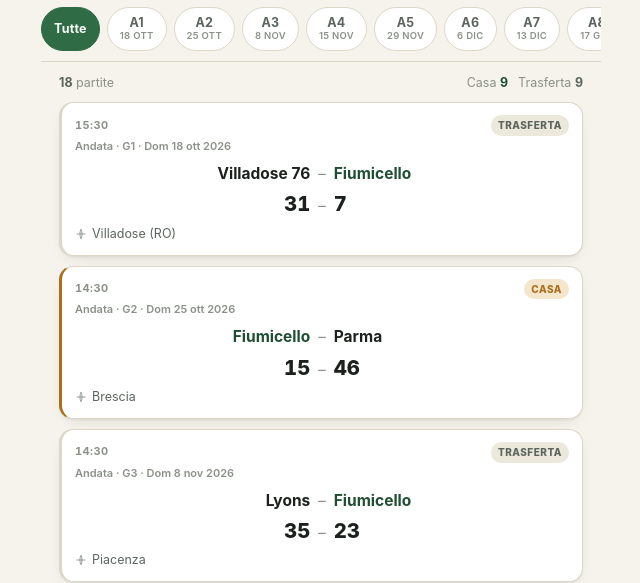
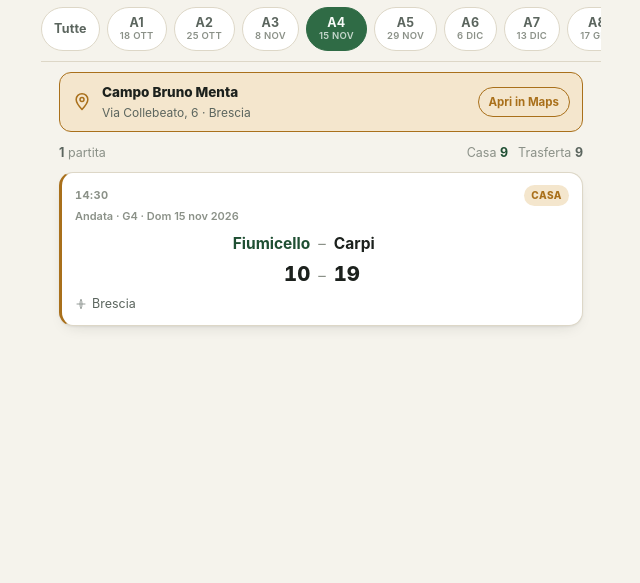
Before and after one commit to Max-Roversi/rugby-borgo-pubblico, a plain HTML site: page calendario-serie-b-2026-27.html in a window 1280 px wide. Shown: the part 169-752 px from the top of the page, without its empty margins (319-959 px from the left). Drawn offline with Linux system fonts and the light colour scheme.

Commit message:
Icona del sito: stemma Rugby Borgo Poncarale su tutte le pagine
Aggiunti favicon-borgo-32.png e favicon-borgo-180.png (ridimensionati
dal logo originale) e i link rel=icon/apple-touch-icon in testa a
tutte le pagine del sito (home BorgoFiumi, calendari, Risultati).

Co-Authored-By: Claude Sonnet 5 <noreply@anthropic.com>

```diff
--- a/calendario-completo-2026-27.html
+++ b/calendario-completo-2026-27.html
@@ -4,6 +4,8 @@
 <meta charset="utf-8" />
 <meta name="viewport" content="width=device-width, initial-scale=1" />
 <title>Calendario Rugby Borgo — Serie B e Serie C 2026/27</title>
+<link rel="icon" type="image/png" sizes="32x32" href="favicon-borgo-32.png" />
+<link rel="apple-touch-icon" sizes="180x180" href="favicon-borgo-180.png" />
 <style>
   :root {
     --bg: #f5f3ec;
--- a/calendario-serie-b-2026-27.html
+++ b/calendario-serie-b-2026-27.html
@@ -4,6 +4,8 @@
 <meta charset="utf-8" />
 <meta name="viewport" content="width=device-width, initial-scale=1" />
 <title>Calendario Rugby Borgo — Serie B 2026/27</title>
+<link rel="icon" type="image/png" sizes="32x32" href="favicon-borgo-32.png" />
+<link rel="apple-touch-icon" sizes="180x180" href="favicon-borgo-180.png" />
 <style>
   :root {
     --bg: #f5f3ec;
@@ -588,7 +590,12 @@
 
   var PILL_ICON = '<svg viewBox="0 0 24 24" fill="none" stroke="currentColor" stroke-width="1.8"><path d="M12 21c-3-3-3-15 0-18M12 3c3 3 3 15 0 18M4 12h16" stroke-linecap="round"/></svg>';
 
-  var state = { tab: "fiu", giornata: null };
+  // all'apertura: ultima giornata con almeno un risultato inserito (non "Tutte")
+  var ultimaGiocata = null;
+  GIORNATE.forEach(function (g) {
+    if (g.m.some(function (m) { return m[4] != null; })) ultimaGiocata = gid(g);
+  });
+  var state = { tab: "fiu", giornata: ultimaGiocata };
 
   var chiprowEl = document.getElementById("chiprow");
   var listEl = document.getElementById("list");
```
Also changed, not shown: calendario-serie-a-girone2-2026-27.html (+2 -0 lines), calendario-serie-c-girone1-2026-27.html (+8 -1 lines), index.html (+2 -0 lines), risultati-2026-27.html (+2 -0 lines), favicon-borgo-180.png (added), favicon-borgo-32.png (added).
